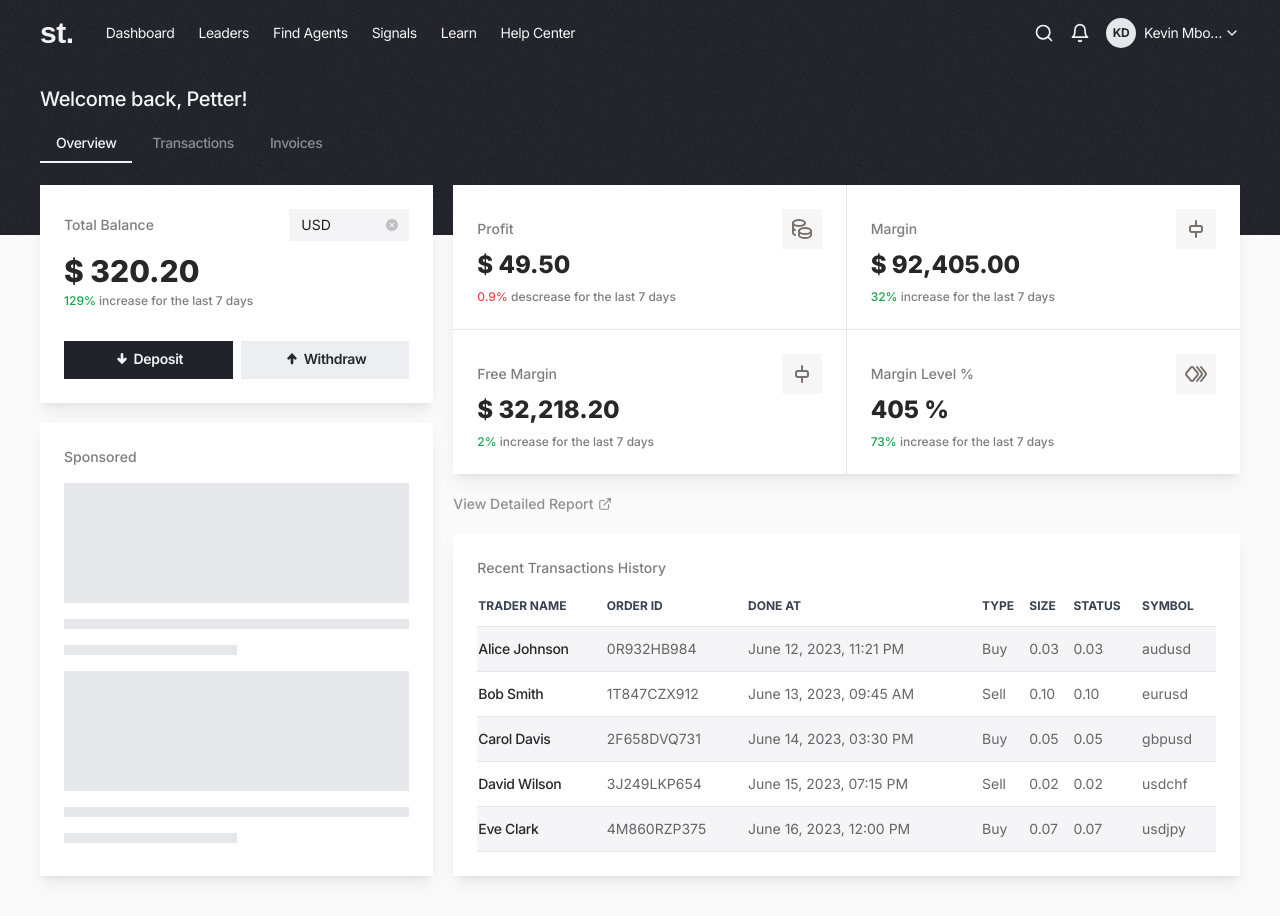
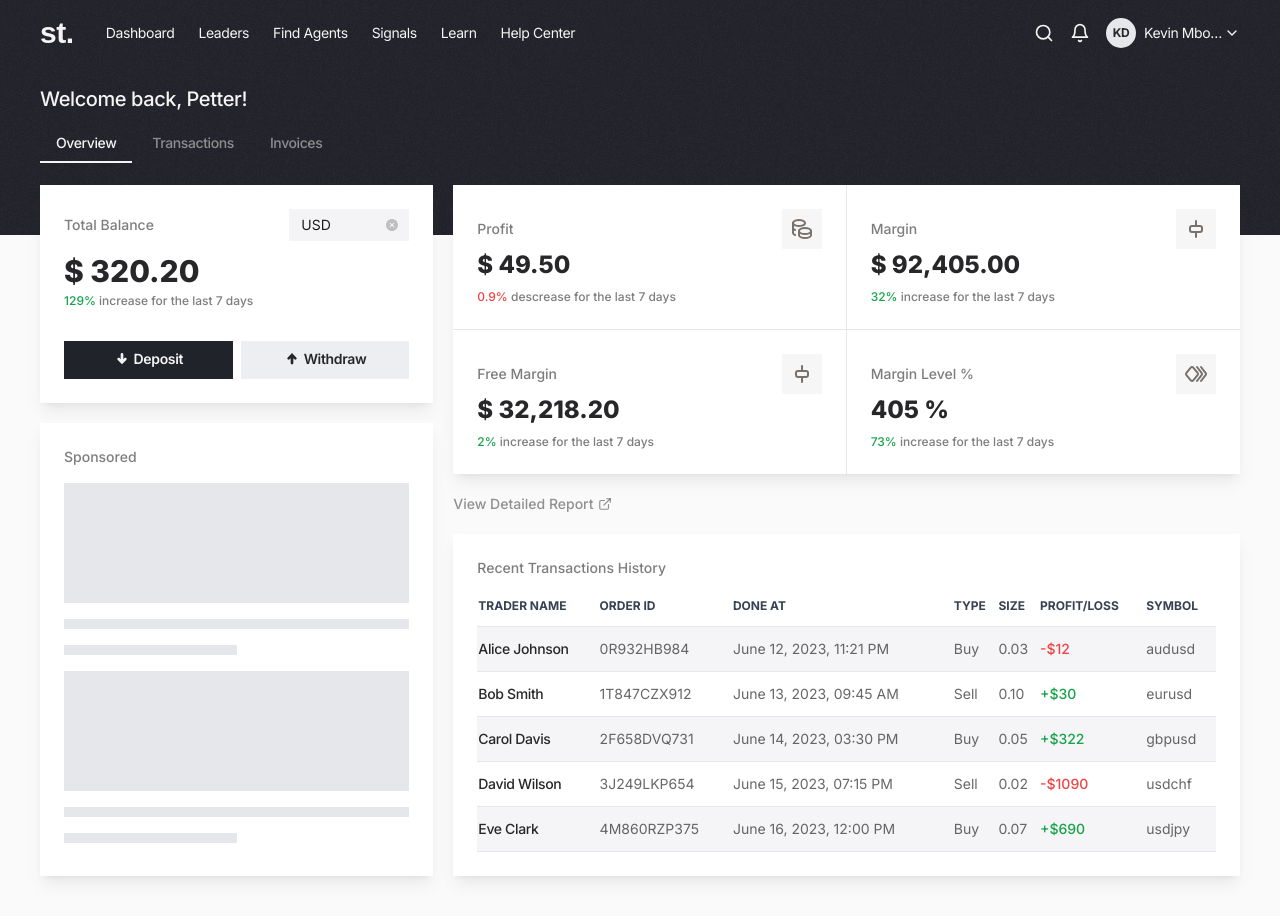
Before and after one commit to kevindermot99/simpleTrading, a React (Vite) app: page /#/ in a window 1280 px wide. Built offline with nearby package versions, Linux system fonts and the light colour scheme; a web font is replaced by a local one.

Commit message:
Update Home.jsx

```diff
--- a/src/pages/Home.jsx
+++ b/src/pages/Home.jsx
@@ -20,6 +20,7 @@ function Home() {
             DoneAt: "June 12, 2023, 11:21 PM",
             Type: "Buy",
             Size: "0.03",
+            pl: {status: "loss", amount: "$12"},
             Symbol: "audusd",
         },
         {
@@ -28,6 +29,7 @@ function Home() {
             DoneAt: "June 13, 2023, 09:45 AM",
             Type: "Sell",
             Size: "0.10",
+            pl: {status: "profit", amount: "$30"},
             Symbol: "eurusd",
         },
         {
@@ -36,6 +38,7 @@ function Home() {
             DoneAt: "June 14, 2023, 03:30 PM",
             Type: "Buy",
             Size: "0.05",
+            pl: {status: "profit", amount: "$322"},
             Symbol: "gbpusd",
         },
         {
@@ -44,6 +47,7 @@ function Home() {
             DoneAt: "June 15, 2023, 07:15 PM",
             Type: "Sell",
             Size: "0.02",
+            pl: {status: "loss", amount: "$1090"},
             Symbol: "usdchf",
         },
         {
@@ -52,6 +56,7 @@ function Home() {
             DoneAt: "June 16, 2023, 12:00 PM",
             Type: "Buy",
             Size: "0.07",
+            pl: {status: "profit", amount: "$690"},
             Symbol: "usdjpy",
         },
     ];
@@ -364,7 +369,7 @@ function Home() {
                                         size
                                     </th>
                                     <th scope="col" class=" py-3">
-                                        Status
+                                        Profit/Loss
                                     </th>
                                     <th scope="col" class=" py-3">
                                         symbol
@@ -381,7 +386,10 @@ function Home() {
                                         <td class=" py-3">{transaction.DoneAt}</td>
                                         <td class=" py-3">{transaction.Type}</td>
                                         <td class=" py-3">{transaction.Size}</td>
-                                        <td class=" py-3">{transaction.Size}</td>
+                                        <td class=" py-3">
+                                            {transaction.pl.status === 'profit' && <span className="text-green-600 font-medium">+{transaction.pl.amount}</span> }
+                                            {transaction.pl.status === 'loss' && <span className="text-red-500 font-medium">-{transaction.pl.amount}</span> }
+                                        </td>
                                         <td class=" py-3">{transaction.Symbol}</td>
                                     </tr>
                                 ))}
```
